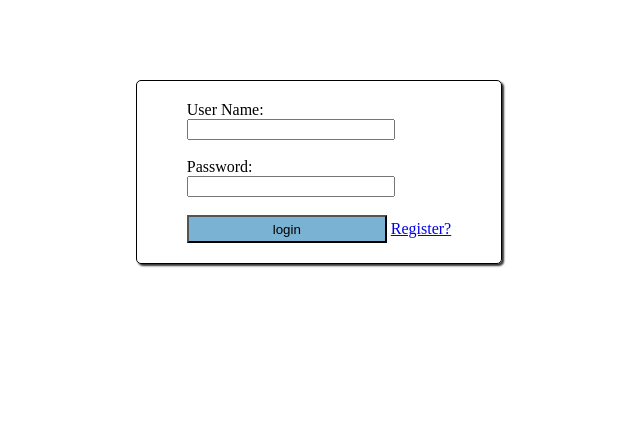
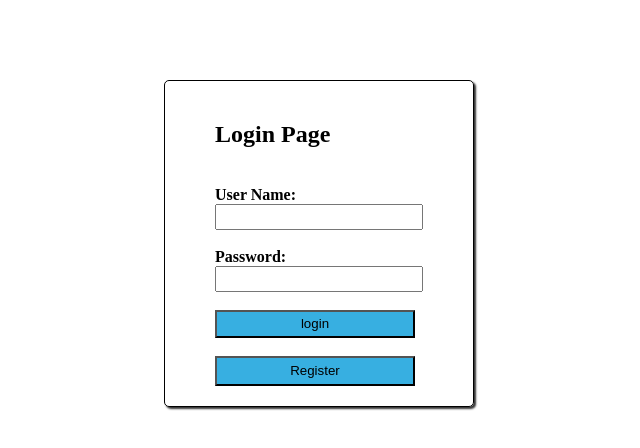
Before and after one commit to nagaganesh05/Dictionary, a website: page login.html in a window 1280 px wide. Shown: the whole page, without its empty margins (321-961 px from the left). Drawn offline with nearby package versions, Linux system fonts and the light colour scheme.

Commit message:
dictionary

```diff
--- a/login.css
+++ b/login.css
@@ -1,3 +1,11 @@
+body{
+  /* background-image: url("https://media.istockphoto.com/id/1412921381/photo/search-find-web-online-technology-internet-website-concept.webp?a=1&b=1&s=612x612&w=0&k=20&c=9dO1NI-J6Z-sBfBeaCMTQQ7bEtmjkfR3r_k4QezyMcc=");
+  background-repeat: no-repeat;
+  background-size: cover; */
+  background-color: #E4E0E1 1.0;
+}
+
+
 #form {
     border: 1px solid black;
     width: fit-content;
@@ -11,15 +19,34 @@
   #submit {
     width: 200px;
     color: #000;
-    background-color: #7AB2D3;
+    background-color: #37AFE1 ;
     height: 28px;
 
     &:hover {
-      background-color: #0D92F4;
-      color: #fff;
+      background-color: #4CC9FE;
+      color: #000;
     }
   }
 
   form input {
     width: 200px;
+    height: 20px;
   }
+
+  form label{
+    font-weight: bolder;
+  }
+
+  a{
+    text-decoration: none;
+    color: #000;
+  }
+
+  .btn{
+    width: 200px;
+    height: 30px;
+    background-color: #37AFE1;
+    &:hover{
+      background-color: #4CC9FE;
+    }
+  }
--- a/login.html
+++ b/login.html
@@ -6,20 +6,23 @@
   <meta name="viewport" content="width=device-width, initial-scale=1.0">
   <title>Login</title>
   <link rel="stylesheet" href="login.css">
+  <link href='https://unpkg.com/boxicons@2.1.4/css/boxicons.min.css' rel='stylesheet'>
 </head>
 
 <body>
 
   <form id="form">
+
+    <h2>Login Page</h2><br>
     <label for="username">User Name:</label><br>
     <input type="text" id="name" name="username" required><br><br>
 
     <label for="pass">Password:</label><br>
     <input type="password" id="pass" name="pass" required><br><br>
 
-    <input type="submit" id="submit" name="login" value="login">
+    <input type="submit" id="submit" name="login" value="login"><br><br>
 
-    <a href="./registration.html">Register?</a>
+    <button class="btn"><a href="./registration.html">Register</a></button>
   </form>
 
 
--- a/login.js
+++ b/login.js
@@ -16,6 +16,7 @@ form.addEventListener("submit", (e) => {
         break;
       } else {
         alert("Invalid username or password")
+        break;
       }
     }
   }
--- a/registration.css
+++ b/registration.css
@@ -29,13 +29,13 @@ form label{
 }
 #submit{
     color: #fff;
-    background-color: rgb(40, 129, 224);
+    background-color: #37AFE1;
     width: 200px;
     height: 35px;
     text-align: center;
+    &:hover{
+        background-color: #4CC9FE;
+        color: #000;
+    }
 
 }
-select {
-    width: 210px;
-    height: 30px;
-}
```
